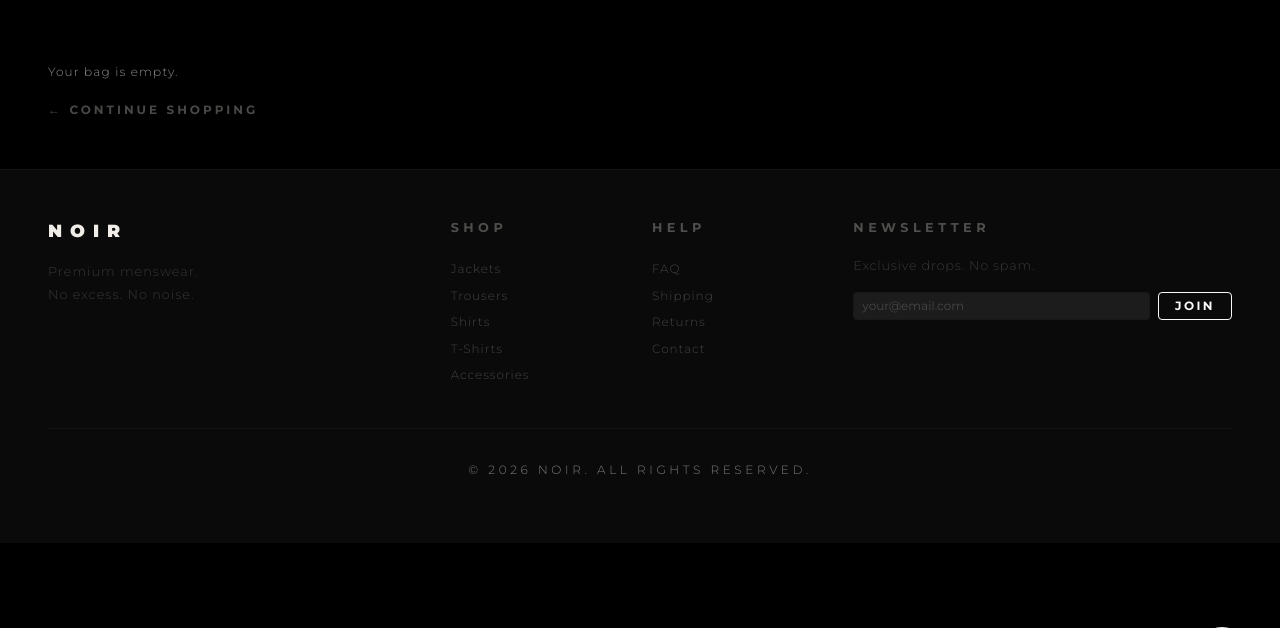
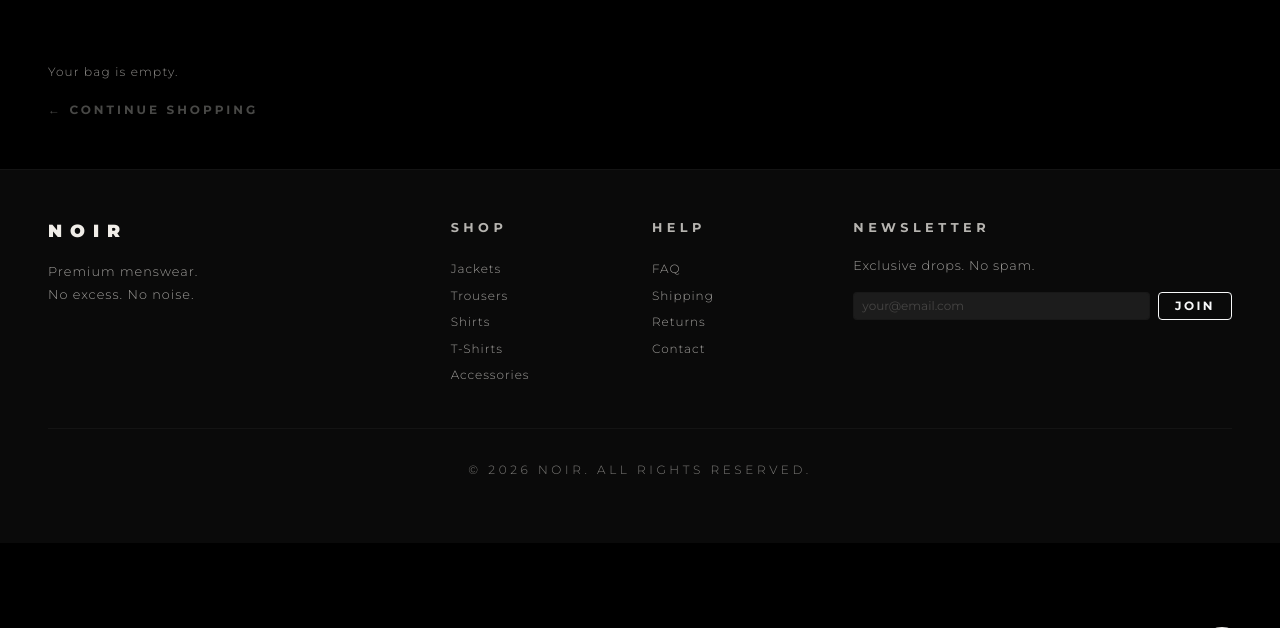
Before and after one commit to oliveiracle/noir-store, a Django app: page /bag/ in a window 1280 px wide. Shown: the part 89-717 px from the top of the page. Run offline with Django 5.2, Linux system fonts and the light colour scheme; data comes from the database, SQL or seed files in the repository.

Commit message:
Fix footer text contrast for accessibility
Increase opacity on footer-link, footer-heading, footer-tagline and
newsletter hint to meet WCAG AA contrast requirements.

```diff
--- a/static/css/base.css
+++ b/static/css/base.css
@@ -978,13 +978,13 @@ body {
    ============================================================ */
 .footer-tagline {
     font-size: 0.8rem;
-    color: rgba(240,237,232,0.2);
+    color: rgba(240,237,232,0.65);
     line-height: 1.8;
     letter-spacing: 0.08em;
 }
 .footer-newsletter-hint {
     font-size: 0.8rem;
-    color: rgba(240,237,232,0.2);
+    color: rgba(240,237,232,0.65);
     margin-bottom: 1rem;
     letter-spacing: 0.06em;
 }
@@ -1090,12 +1090,12 @@ body {
     font-weight: 700;
     letter-spacing: 0.35em;
     text-transform: uppercase;
-    color: rgba(240,237,232,0.3);
+    color: rgba(240,237,232,0.75);
     margin-bottom: 1.2rem;
 }
 
 .footer-link {
-    color: rgba(240,237,232,0.25);
+    color: rgba(240,237,232,0.65);
     text-decoration: none;
     font-size: 0.75rem;
     letter-spacing: 0.08em;
```
